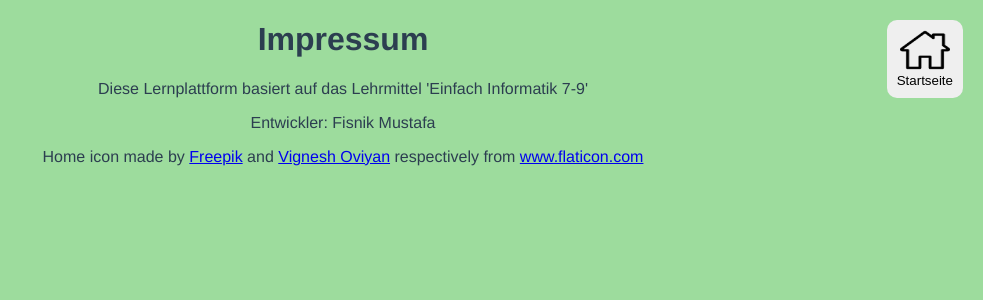
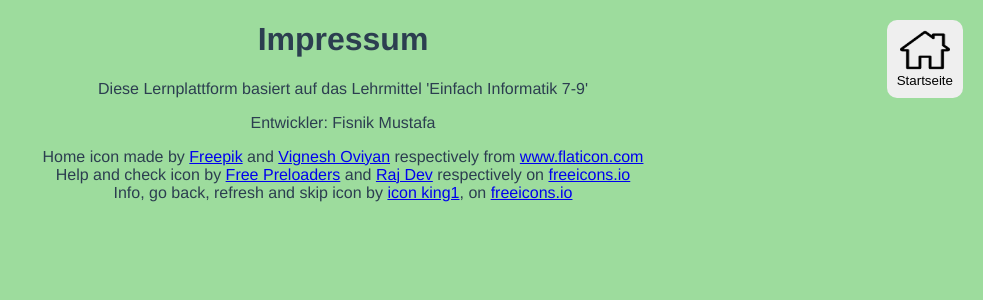
Before and after one commit to Fisnik-Mustafa/bsc-thesis, a Vue app: page /aboutview in a window 1280 px wide. Shown: the top 300 px of the page, without its empty margins (297-1280 px from the left). Built offline with nearby package versions, Linux system fonts and the light colour scheme.

Commit message:
Information angepasst

```diff
--- a/src/views/AboutView.vue
+++ b/src/views/AboutView.vue
@@ -17,6 +17,22 @@
       >
       respectively from <a href="https://www.flaticon.com/">www.flaticon.com</a>
     </div>
+    <div>
+      Help and check icon by
+      <a href="https://freeicons.io/profile/726" target="_blank"
+        >Free Preloaders</a
+      >
+      and
+      <a href="https://freeicons.io/profile/714" target="_blank">Raj Dev</a>
+      respectively on
+      <a href="https://freeicons.io" target="_blank">freeicons.io</a>
+    </div>
+    <div >
+      Info, go back, refresh and skip icon by
+      <a href="https://freeicons.io/profile/3" target="_blank">icon king1</a>,
+      on <a href="https://freeicons.io" target="_blank">freeicons.io</a>
+    </div>
+    <br />
     <!--    <router-link to="/">
       <button class="back_to_homepage">
         Startseite
```
